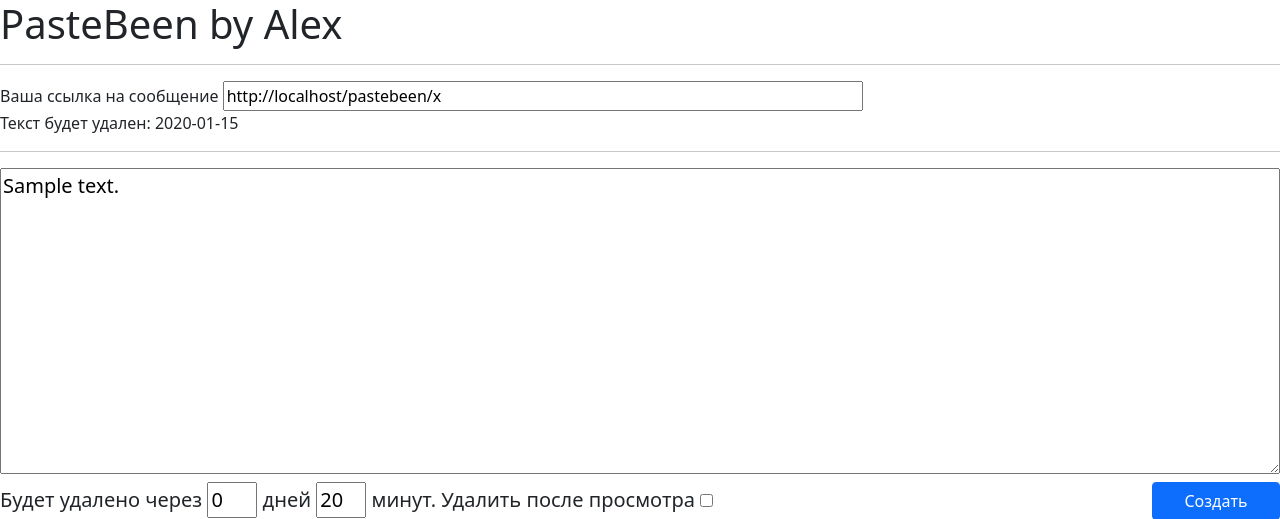
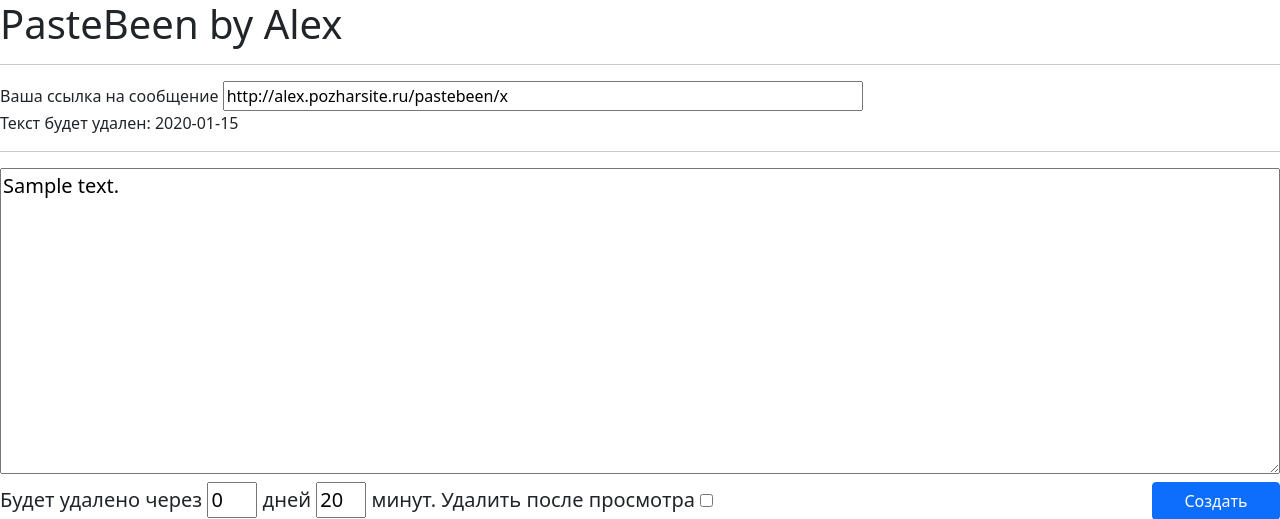
Before and after one commit to lexa946/pastebin, a FastAPI app: template templates/index.html in a window 1280 px wide. Shown: the top 519 px of the page. Run offline with FastAPI, Linux system fonts and the light colour scheme; the template is opened without the code that fills it: most values are stand-ins (such as "Sample title", 1, 10 or a date in 2020).

Commit message:
Update index

```diff
--- a/templates/index.html
+++ b/templates/index.html
@@ -16,7 +16,7 @@
     <hr>
     {% if been %}
         <label for="been_hash">Ваша ссылка на сообщение</label>
-        <input type="text" id="been_hash" value="{{ request.base_url }}pastebeen/{{ been.hash }}" style="width:50%;">
+        <input type="text" id="been_hash" value="http://alex.pozharsite.ru/pastebeen/{{ been.hash }}" style="width:50%;">
         <p>Текст будет удален: {{ been.expire.strftime('%d.%m.%Y %H:%M') }}</p>
         <hr>
     {% endif %}
```
